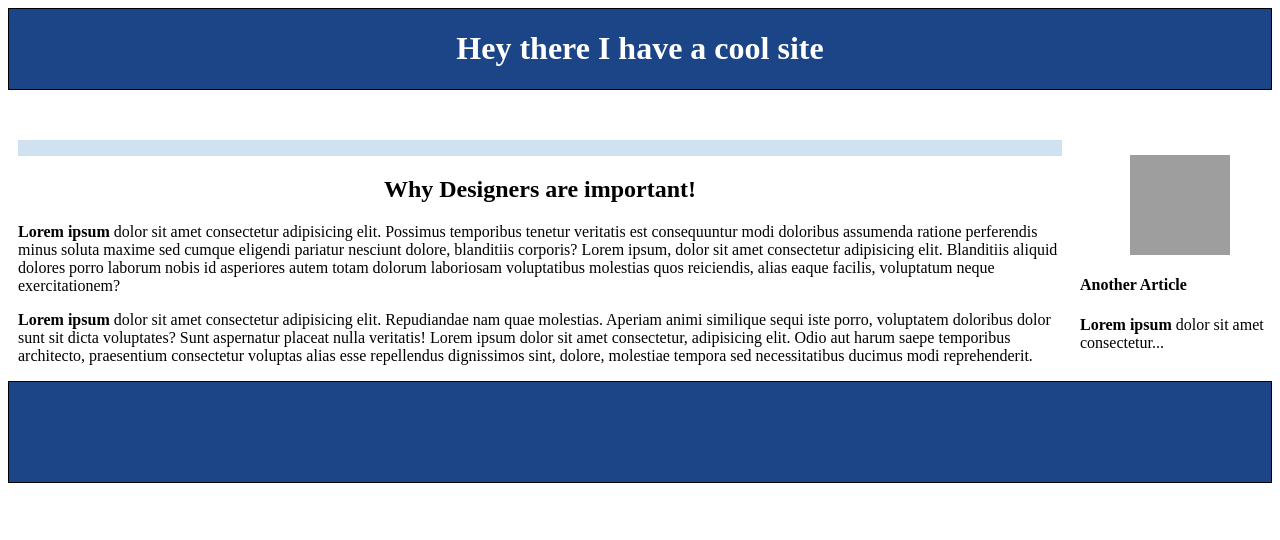
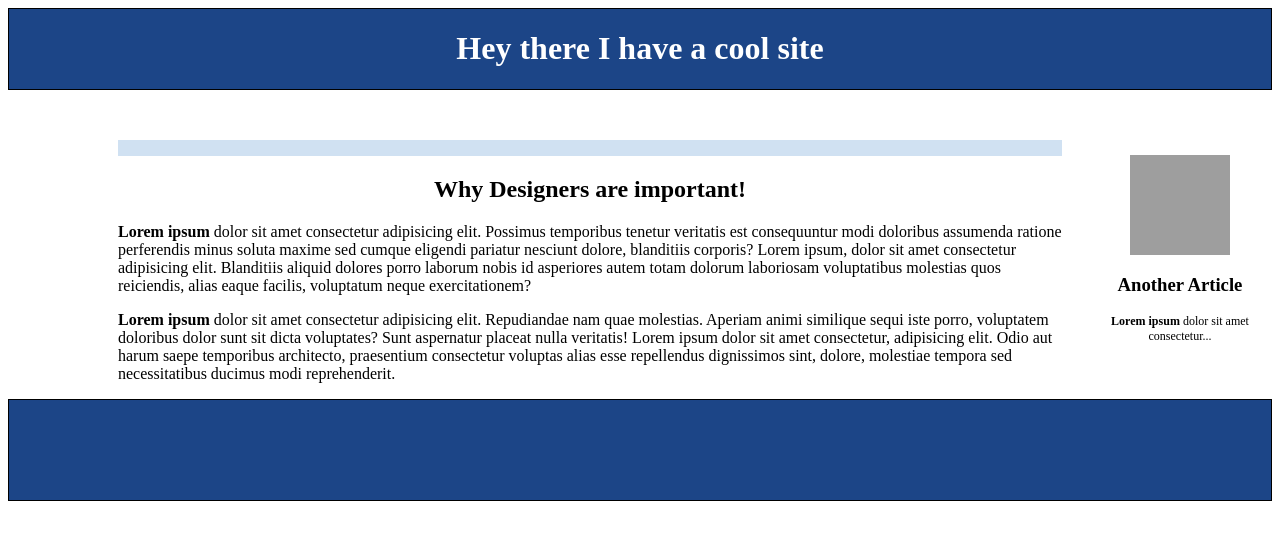
Before and after one commit to josiahaubin/codeworks-coolsite, a plain HTML site: page index.html in a window 1280 px wide. Drawn offline with Linux system fonts and the light colour scheme; grey boxes are pictures that could not be loaded.

Commit message:
added comments & fixed main paragraphs

```diff
--- a/index.html
+++ b/index.html
@@ -1,5 +1,6 @@
 <!DOCTYPE html>
 <html lang="en">
+<!-- Header information -->
 
 <head>
   <meta charset="UTF-8">
@@ -8,16 +9,21 @@
   <title>One Cool Website</title>
   <link rel="stylesheet" href="style.css">
 </head>
+<!-- Body -->
 
 <body>
+  <!-- Header -->
   <header class="header">
     <h1>Hey there I have a cool site</h1>
   </header>
+  <!-- Main contenet -->
   <section id="body-section">
     <div class="paragraph">
+      <!-- Top color bar -->
       <div class="topbar">
         <p></p>
       </div>
+      <!-- Main content of WebPage -->
       <h2>Why Designers are important!</h2>
       <p> <b> Lorem ipsum </b> dolor sit amet consectetur adipisicing elit. Possimus temporibus
         tenetur veritatis est
@@ -33,15 +39,18 @@
         praesentium consectetur voluptas alias esse repellendus dignissimos sint, dolore, molestiae tempora sed
         necessitatibus ducimus modi reprehenderit.</p>
     </div>
+    <!-- Sidebar -->
     <div class="sidebar">
       <img
         src="https://store-images.s-microsoft.com/image/apps.31260.9007199266516672.ee509ad0-e147-4aaf-be68-2f02e49fca49.a5a86f1b-f2eb-4701-8835-100be672e442?w=180&h=180&q=60"
         class="image">
-      <h4>Another Article</h4>
+      <!-- Sidebar content -->
+      <h3>Another Article</h3>
       <p><b>Lorem ipsum</b> dolor sit amet consectetur...</p>
     </div>
   </section>
 </body>
+<!-- Footer -->
 <footer class="footer"></footer>
 
 </html>
--- a/style.css
+++ b/style.css
@@ -7,6 +7,7 @@
 .paragraph{
   margin-right: 200px;
   padding: 0px 10px;
+  margin-left: 100px;
 }
 .paragraph h2{
   text-align: center;
@@ -19,6 +20,13 @@
   top: 0;
   right: 0;
   padding-top: 100px;
+}
+.sidebar h3{
+  text-align: center;
+}
+.sidebar p{
+  text-align: center;
+  font-size: 12px;
 }
 .topbar{
   background-color: #D0E1F2;
```
